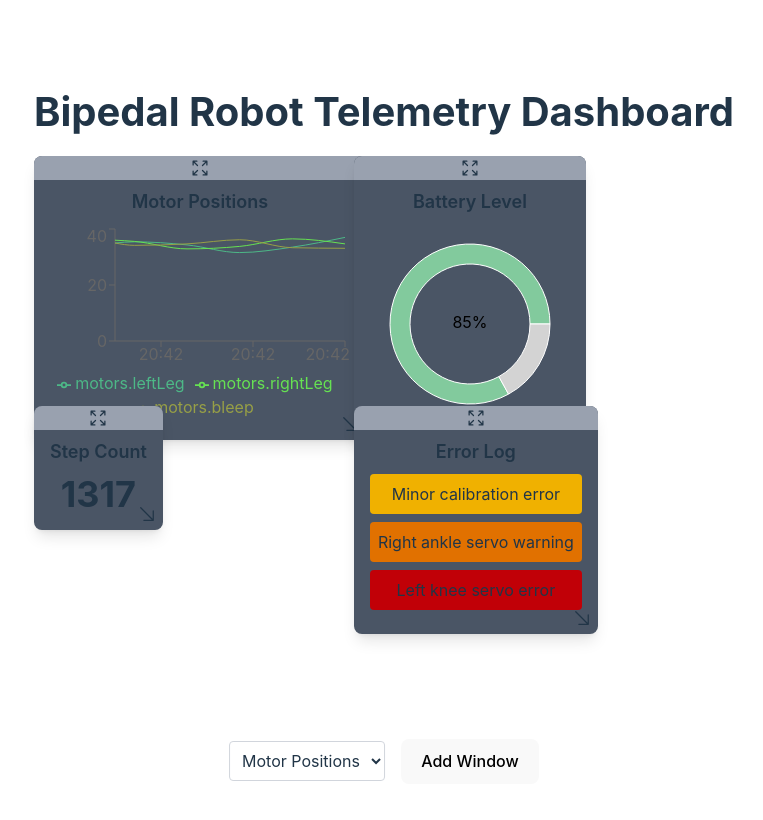
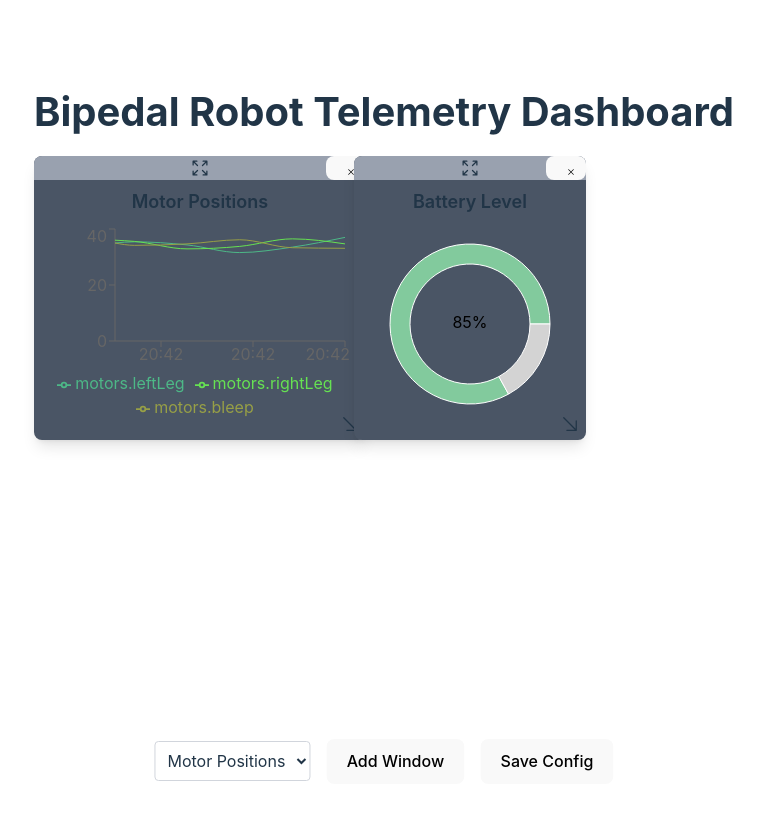
Before and after one commit to honzikschenk/RoboScope, a React (Vite) app: page / in a window 1280 px wide. Shown: the top 820 px of the page, without its empty margins (256-1019 px from the left). Built offline with nearby package versions, Linux system fonts and the light colour scheme.

Commit message:
add window configuration management with save and load functionality

```diff
--- a/package.json
+++ b/package.json
@@ -12,8 +12,13 @@
   "dependencies": {
     "@heroicons/react": "^2.2.0",
     "@tailwindcss/vite": "^4.0.6",
+    "@types/react-grid-layout": "^1.3.5",
+    "axios": "^1.7.9",
+    "cors": "^2.8.5",
+    "express": "^4.21.2",
     "react": "^19.0.0",
     "react-dom": "^19.0.0",
+    "react-grid-layout": "^1.5.0",
     "recharts": "^2.15.1",
     "tailwindcss": "^4.0.6"
   },
--- /dev/null
+++ b/public/window-config.json
@@ -0,0 +1,22 @@
+[
+  {
+    "id": "positions",
+    "initialPos": {
+      "x": 0,
+      "y": 0
+    },
+    "initialSize": {
+      "scale": 1
+    }
+  },
+  {
+    "id": "battery",
+    "initialPos": {
+      "x": 0,
+      "y": 0
+    },
+    "initialSize": {
+      "scale": 1
+    }
+  }
+]
--- /dev/null
+++ b/server.js
@@ -0,0 +1,33 @@
+import express, { json, static as serveStatic } from "express";
+import { writeFile } from "fs";
+import { join, dirname } from "path";
+import { fileURLToPath } from "url";
+import cors from "cors";
+
+const __filename = fileURLToPath(import.meta.url);
+const __dirname = dirname(__filename);
+const app = express();
+const port = 3000;
+
+app.use(cors()); // Enable CORS
+app.use(json());
+app.use(serveStatic(join(__dirname, "public")));
+
+app.post("/save-window-config", (req, res) => {
+  const config = req.body;
+  writeFile(
+    join(__dirname, "public", "window-config.json"),
+    JSON.stringify(config, null, 2),
+    (err) => {
+      if (err) {
+        console.error("Error saving window configuration:", err);
+        return res.status(500).send("Error saving window configuration");
+      }
+      res.send("Window configuration saved successfully");
+    }
+  );
+});
+
+app.listen(port, () => {
+  console.log(`Server is running on http://localhost:${port}`);
+});
--- a/src/Dashboard.tsx
+++ b/src/Dashboard.tsx
@@ -2,6 +2,7 @@ import * as React from "react";
 import DataWindow from "./components/DataWindow";
 import { ErrorMessage } from "./components/ErrorLog";
 import { MotorPosition } from "./components/MotorPositions";
+import axios from "axios";
 
 // Sample data for the robot telemetry
 const initialMotorPositions: MotorPosition[] = [
@@ -92,13 +93,48 @@ function Dashboard() {
     return () => clearInterval(interval);
   }, []);
 
+  // Load window configuration from JSON file
+  React.useEffect(() => {
+    axios.get("/window-config.json")
+      .then((response) => {
+        if (response.data) {
+          console.log("Loaded window configuration:", response.data);
+          setGridItems(response.data);
+        }
+      })
+      .catch((error) => {
+        console.error("Error loading window configuration:", error);
+      });
+  }, []);
+
   const handleAddWindow = () => {
     const newWindow = {
       id: newWindowType,
       initialPos: { x: 0, y: 0 },
       initialSize: { scale: 1 },
     };
-    setGridItems([...gridItems, newWindow]);
+    console.log("Adding new window:", newWindow);
+    setGridItems((prevGridItems) => [...prevGridItems, newWindow]);
+  };
+
+  const handleRemoveWindow = (id: string) => {
+    console.log("Removing window:", id);
+    setGridItems((prevGridItems) => prevGridItems.filter(item => item.id !== id));
+  };
+
+  const handleSaveConfig = () => {
+    console.log("Saving window configuration:", gridItems);
+    axios.post("http://localhost:3000/save-window-config", gridItems)
+      .then(() => {
+        console.log("Window configuration saved successfully.");
+      })
+      .catch((error) => {
+        if (error.response && error.response.status === 404) {
+          console.error("Endpoint not found. Please check the server configuration.");
+        } else {
+          console.error("Error saving window configuration:", error);
+        }
+      });
   };
 
   return (
@@ -117,6 +153,7 @@ function Dashboard() {
             batteryLevel={item.id === "battery" ? batteryLevel : undefined}
             stepsCount={item.id === "steps" ? stepsCount : undefined}
             errors={item.id === "errors" ? errors : undefined}
+            removeWindow={handleRemoveWindow}
           />
         ))}
       </div>
@@ -138,6 +175,12 @@ function Dashboard() {
         >
           Add Window
         </button>
+        <button
+          onClick={handleSaveConfig}
+          className="p-2 bg-green-500 text-white rounded"
+        >
+          Save Config
+        </button>
       </div>
     </div>
   );
--- a/src/components/DataWindow.tsx
+++ b/src/components/DataWindow.tsx
@@ -1,5 +1,9 @@
 import * as React from "react";
-import { ArrowsPointingOutIcon, ArrowDownRightIcon } from "@heroicons/react/24/solid";
+import {
+  ArrowsPointingOutIcon,
+  ArrowDownRightIcon,
+  XMarkIcon,
+} from "@heroicons/react/24/solid";
 import MotorPositions from "./MotorPositions";
 import BatteryLevel from "./BatteryLevel";
 import StepCount from "./StepCount";
@@ -20,6 +24,7 @@ type DataWindowProps = {
   batteryLevel?: number;
   stepsCount?: number;
   errors?: ErrorMessage[];
+  removeWindow: (id: string) => void;
 };
 
 const useDraggableResizable = (
@@ -98,6 +103,7 @@ const DataWindow: React.FC<DataWindowProps> = ({
   batteryLevel,
   stepsCount,
   errors,
+  removeWindow,
 }) => {
   const {
     pos,
@@ -131,9 +137,22 @@ const DataWindow: React.FC<DataWindowProps> = ({
         >
           <ArrowDownRightIcon width={20} />
         </div>
-        {id === "positions" && motorPositions && <MotorPositions data={motorPositions} />}
-        {id === "battery" && batteryLevel !== undefined && <BatteryLevel level={batteryLevel} />}
-        {id === "steps" && stepsCount !== undefined && <StepCount count={stepsCount} />}
+        <button
+            title="Close window"
+          className="absolute top-0 right-0 w-6 h-6 bg-transparent text-gray-600 hover:text-gray-800"
+          onClick={() => removeWindow(id)}
+        >
+          <XMarkIcon width={10} />
+        </button>
+        {id === "positions" && motorPositions && (
+          <MotorPositions data={motorPositions} />
+        )}
+        {id === "battery" && batteryLevel !== undefined && (
+          <BatteryLevel level={batteryLevel} />
+        )}
+        {id === "steps" && stepsCount !== undefined && (
+          <StepCount count={stepsCount} />
+        )}
         {id === "errors" && errors && <ErrorLog errors={errors} />}
       </div>
     </div>
```
Also changed, not shown: 1 other file (tests, documents, lock files or other folders).
